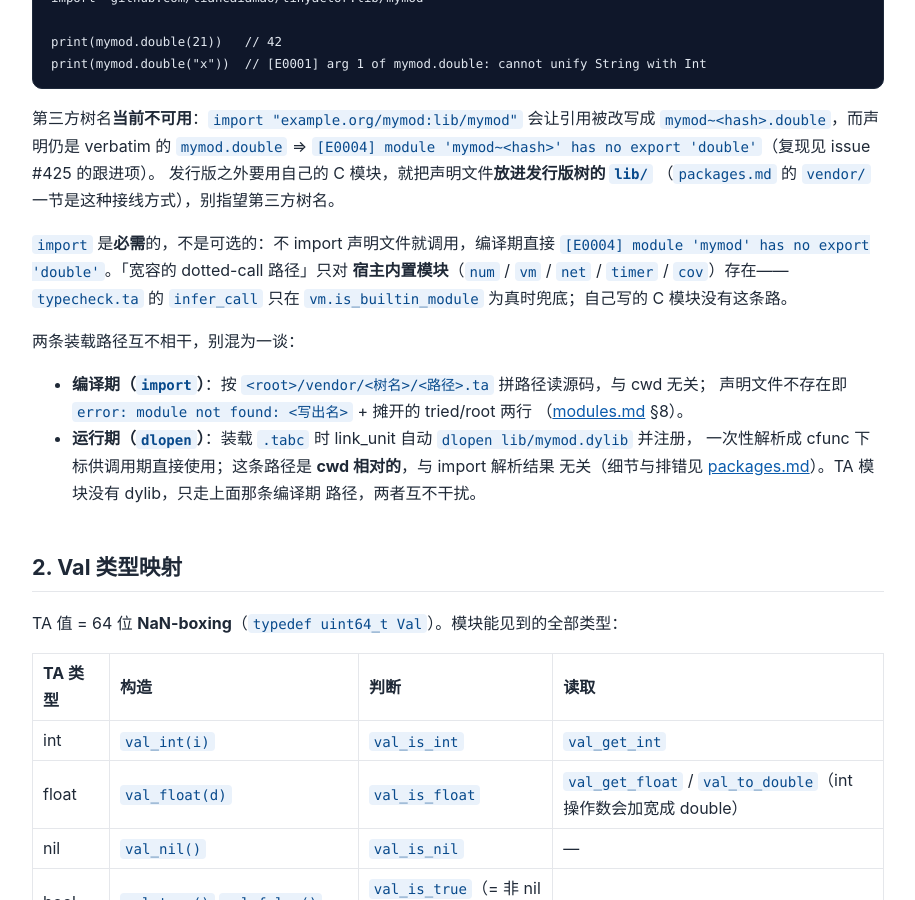
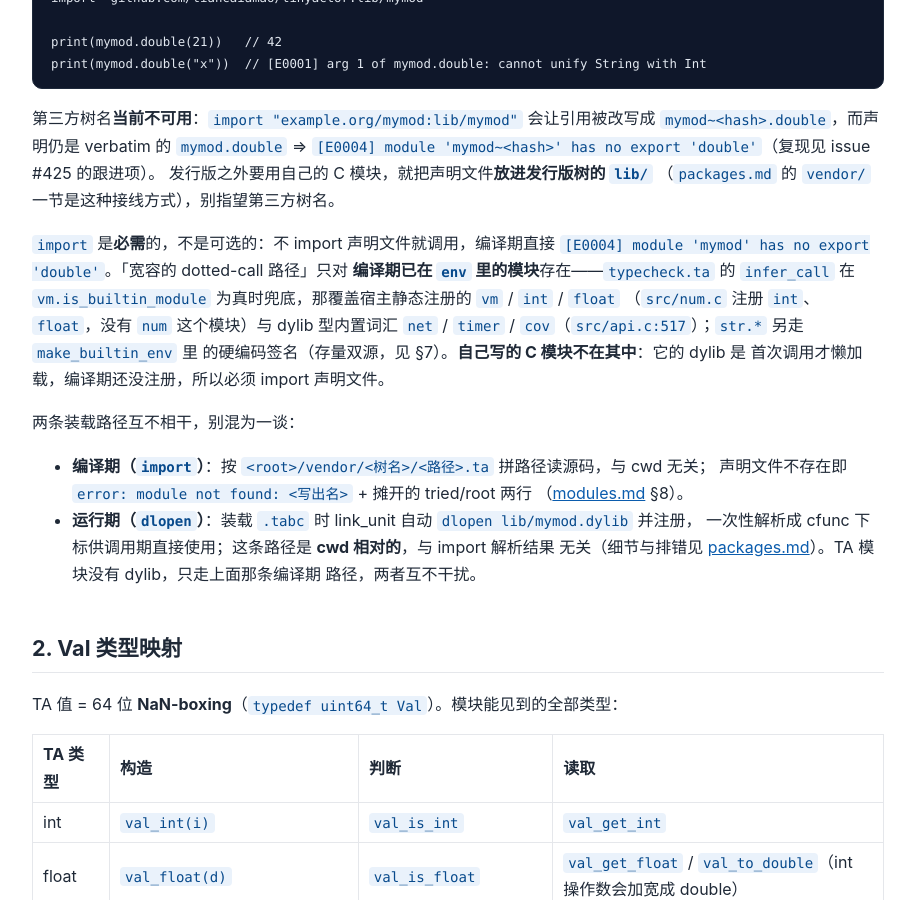
Before and after one commit to tiancaiamao/tinyactor, a Jekyll site: the page built from docs/c-module.md, in a window 1280 px wide and 900 px high, scrolled down 1149 px. Shown: the whole window, without its empty margins (182-1097 px from the left). Built offline with Jekyll 4.4.1, drawn with Linux system fonts in a browser that asks for light colours; our own code applies the rules of GitHub Pages for plain Markdown files; some of the changed text lies outside the part shown.

Commit message:
docs(c-module): 内置模块名与元数例外按实测改正
第二轮 review 的四条，逐条实测后修改：

1. 内置模块清单里写了 `num`——**没有这个模块**。`src/num.c` 注册的是 `int` 与
   `float`（`vm_register_module(vm, "int"/"float", ...)`）；宿主静态注册的还有
   `vm`（`src/api.c:803`），dylib 型内置词汇是 `net`/`timer`/`cov`
   （`src/api.c:517`）。`str.*` 另走 `make_builtin_env` 的硬编码签名。三处
   （c-module.md §1/§7、test/module/demo-c-module.ta 头注释）都改正。
   实测：无 import 调用 `int.to_float(1)` / `vm.self()` 编译通过。
2. 「元数不符也是 `[E0001]`」只对**多给**参数成立：声明不带元数信息，元数来自
   `builtin_arity` 表，所以 `demo.double()` 编译 rc=0、运行期才
   `tavm: arity mismatch`（实测）。措辞改成「多给 E0001、少给编译不过滤」。
3. `docs/design-decisions.md:16`「不 import 也能调用 `mymod.foo`…可调用、无类型
   承诺」是旧契约残留：不 import 就是 `[E0004]`，宽容路径只覆盖编译期已在 env
   里的模块。已改写并指向 c-module.md §1。
4. `docs/layered-type-model.md` §4.1 把「带点调用豁免 `[E0002] undefined
   function`」写成了「通过（加载期解析）」——豁免 ≠ 免检，带点调用要么命中
   声明、要么 `[E0004]`（实测 `demo.double(21)` 无 import ⇒ E0004）。

```diff
--- a/docs/c-module.md
+++ b/docs/c-module.md
@@ -58,8 +58,12 @@ print(mymod.double("x"))  // [E0001] arg 1 of mymod.double: cannot unify String
 
 `import` 是**必需**的，不是可选的：不 import 声明文件就调用，编译期直接
 `[E0004] module 'mymod' has no export 'double'`。「宽容的 dotted-call 路径」只对
-**宿主内置模块**（`num` / `vm` / `net` / `timer` / `cov`）存在——`typecheck.ta`
-的 `infer_call` 只在 `vm.is_builtin_module` 为真时兜底；自己写的 C 模块没有这条路。
+**编译期已在 `env` 里的模块**存在——`typecheck.ta` 的 `infer_call` 在
+`vm.is_builtin_module` 为真时兜底，那覆盖宿主静态注册的 `vm` / `int` / `float`
+（`src/num.c` 注册 `int`、`float`，没有 `num` 这个模块）与 dylib 型内置词汇
+`net` / `timer` / `cov`（`src/api.c:517`）；`str.*` 另走 `make_builtin_env` 里
+的硬编码签名（存量双源，见 §7）。**自己写的 C 模块不在其中**：它的 dylib 是
+首次调用才懒加载，编译期还没注册，所以必须 import 声明文件。
 
 两条装载路径互不相干，别混为一谈：
 
@@ -335,9 +339,12 @@ external fn buffer.raw_push_str(h, s) -> Int       // 裸名字 = 任意类型
 编译期 import（`"github.com/tiancaiamao/tinyactor:lib/<mod>"`，即
 `<root>/vendor/github.com/tiancaiamao/tinyactor/lib/<mod>.ta`）时 driver 加载该声明
 文件，typechecker 把 `external fn` 签名注册进类型环境（Pass 0.5 的
-`extend_env_from_sigs`），模块调用按声明严格类型检查：类型不符是 `[E0001]`、元数
-不符也是 `[E0001]`；**不 `import` 就直接调用是 `[E0004]`**（宽容的 dotted-call 路径
-只留给宿主内置模块 `num`/`vm`/`net`/`timer`/`cov`）。
+`extend_env_from_sigs`），模块调用按声明严格类型检查：类型不符是 `[E0001]`
+（元数多给也是 `[E0001]`）；**少给参数编译不过滤**——声明不带元数信息，元数来自
+`builtin_arity` 表（modules.md §7），所以 `demo.double()` 能编过、运行期才
+`tavm: arity mismatch`；**不 `import` 就直接调用是 `[E0004]`**（宽容的 dotted-call
+路径只留给编译期已在 `env` 里的模块：`vm`/`int`/`float`/`net`/`timer`/`cov` +
+`str.*` 的硬编码签名）。
 **新增 C 模块不需要碰 `lib/bootstrap/typecheck.ta`**——签名走 `lib/<mod>.ta`
 声明文件而非硬编码。注意存量例外：`str.eq`/`str.concat`/`str.length` 等 `str.*`
 签名至今仍硬编码在 `make_builtin_env`（typecheck.ta:3063 起），与 `lib/str.ta` 的
```
Also changed, not shown: docs/design-decisions.md (+1 -1 lines), docs/layered-type-model.md (+9 -3 lines), 1 other file.
